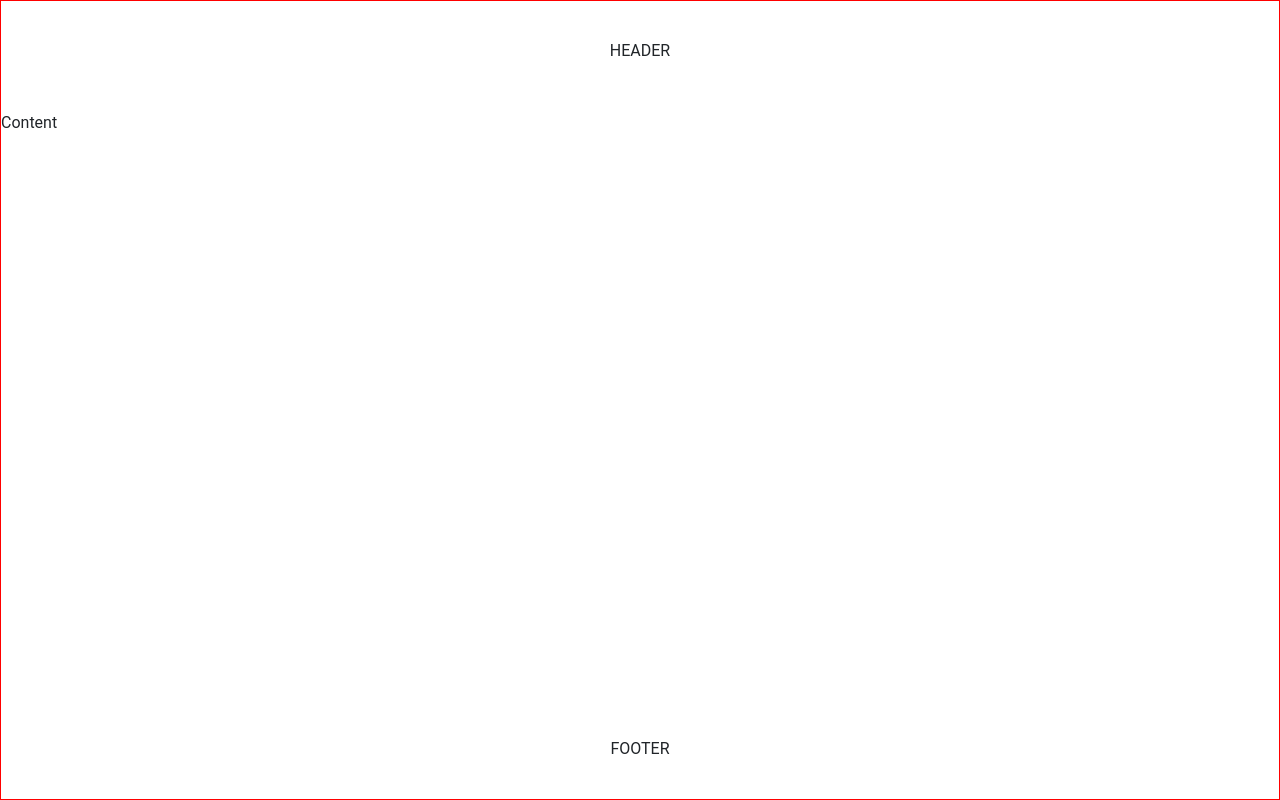
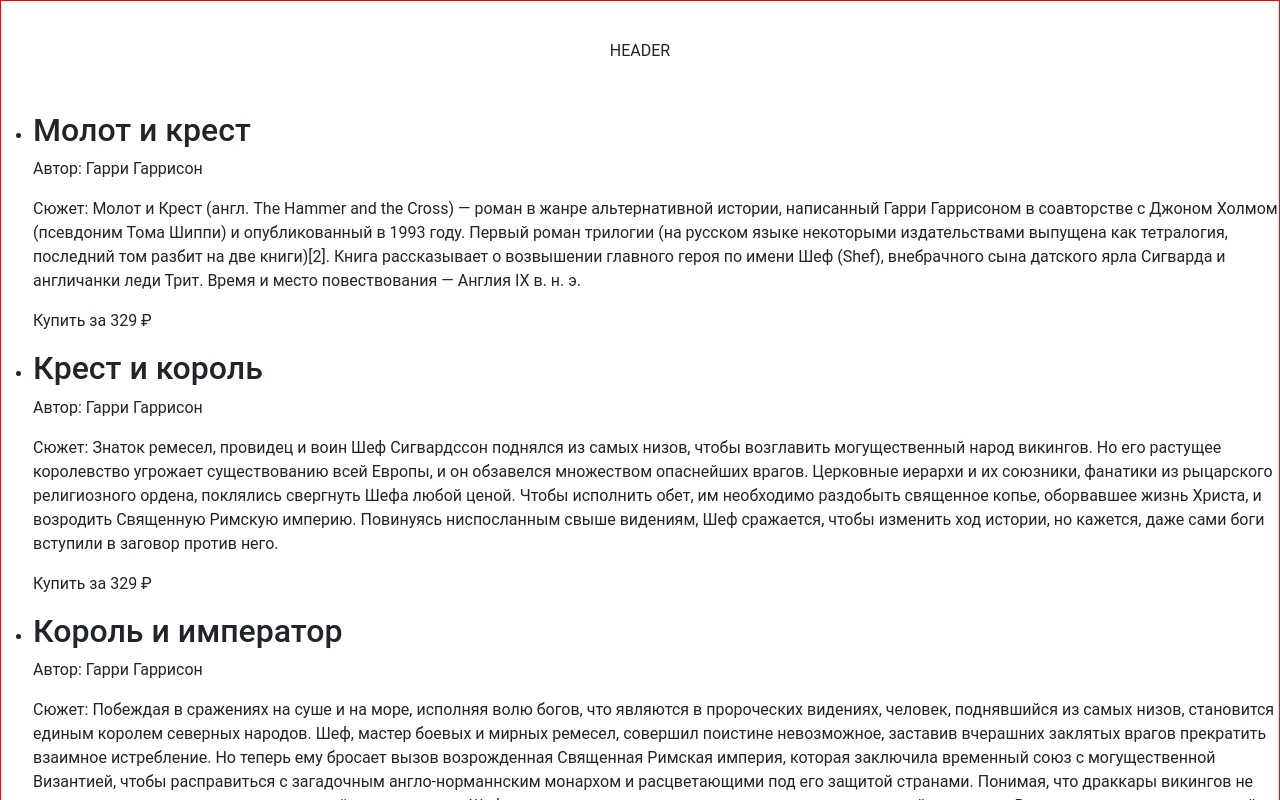
Before and after one commit to DNWD843/book-store, a React (Create React App) app: page / in a window 1280 px wide. Shown: the top 800 px of the page. Built offline with nearby package versions, Linux system fonts and the light colour scheme.

Commit message:
9: вывожу карточки (черновой вариант без сетки)

```diff
--- /dev/null
+++ b/src/components/Card/Card.tsx
@@ -0,0 +1,12 @@
+import React from 'react';
+
+import { TBook } from '../../types';
+
+export const Card: React.FC<Omit<TBook, 'id'>> = ({ title, description, author: { surname, name }, price }) => (
+  <article>
+    <h2>{title}</h2>
+    <p>{`Автор: ${name} ${surname}`}</p>
+    <p>{`Сюжет: ${description}`}</p>
+    <p>{`Купить за ${price} ₽`}</p>
+  </article>
+);
--- /dev/null
+++ b/src/components/Card/index.tsx
@@ -0,0 +1 @@
+export { Card } from './Card';
--- /dev/null
+++ b/src/components/Cards/Cards.tsx
@@ -0,0 +1,18 @@
+import React from 'react';
+
+import { TBook } from '../../types';
+import { Card } from '../Card';
+
+export const Cards: React.FC<{ books?: TBook[] }> = ({ books }) => {
+  if (!books) return null;
+
+  return (
+    <ul>
+      {books.map(({ id, ...book }) => (
+        <li key={id.toString()}>
+          <Card {...book} />
+        </li>
+      ))}
+    </ul>
+  );
+};
--- /dev/null
+++ b/src/components/Cards/index.tsx
@@ -0,0 +1,18 @@
+import React from 'react';
+
+import { useAppSelector } from '../../redux/hooks';
+import { selectBooks } from '../../redux/store';
+
+import { Cards } from './Cards';
+
+const CardsComponent = () => {
+  const books = useAppSelector(selectBooks);
+
+  return (
+    <Cards books={books} />
+  );
+};
+
+CardsComponent.displayName = 'CardsContainer';
+
+export { CardsComponent as Cards };
--- a/src/components/Main/Main.tsx
+++ b/src/components/Main/Main.tsx
@@ -1,10 +1,12 @@
 import React from 'react';
+
+import { Cards } from '../Cards';
 
 import styles from './Main.module.css';
 
 const Main: React.FC = () => (
   <main className={styles.main}>
-    Content
+    <Cards />
   </main>
 );
 
```
Also changed, not shown: .eslintrc.js, src/components/Card/Card.module.css (added), src/components/Cards/Cards.module.css (added).
